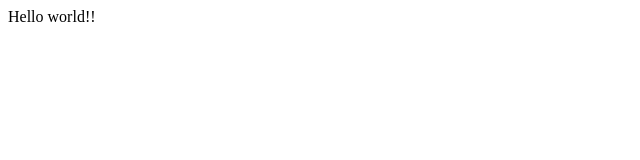
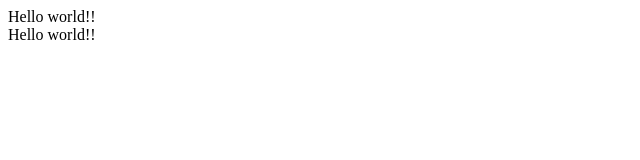
Before and after one commit to Nipup1/TRPP_1_3, a plain HTML site: page index.html in a window 1280 px wide. Shown: the full height of the page, 0-640 px from the left. Drawn offline with Linux system fonts and the light colour scheme.

Commit message:
branch1_3

```diff
--- a/index.html
+++ b/index.html
@@ -1,3 +1,6 @@
 <div>
 Hello world!!
 </div>
+<div>
+Hello world!!
+</div>
```
Also changed, not shown: 1 other file.
